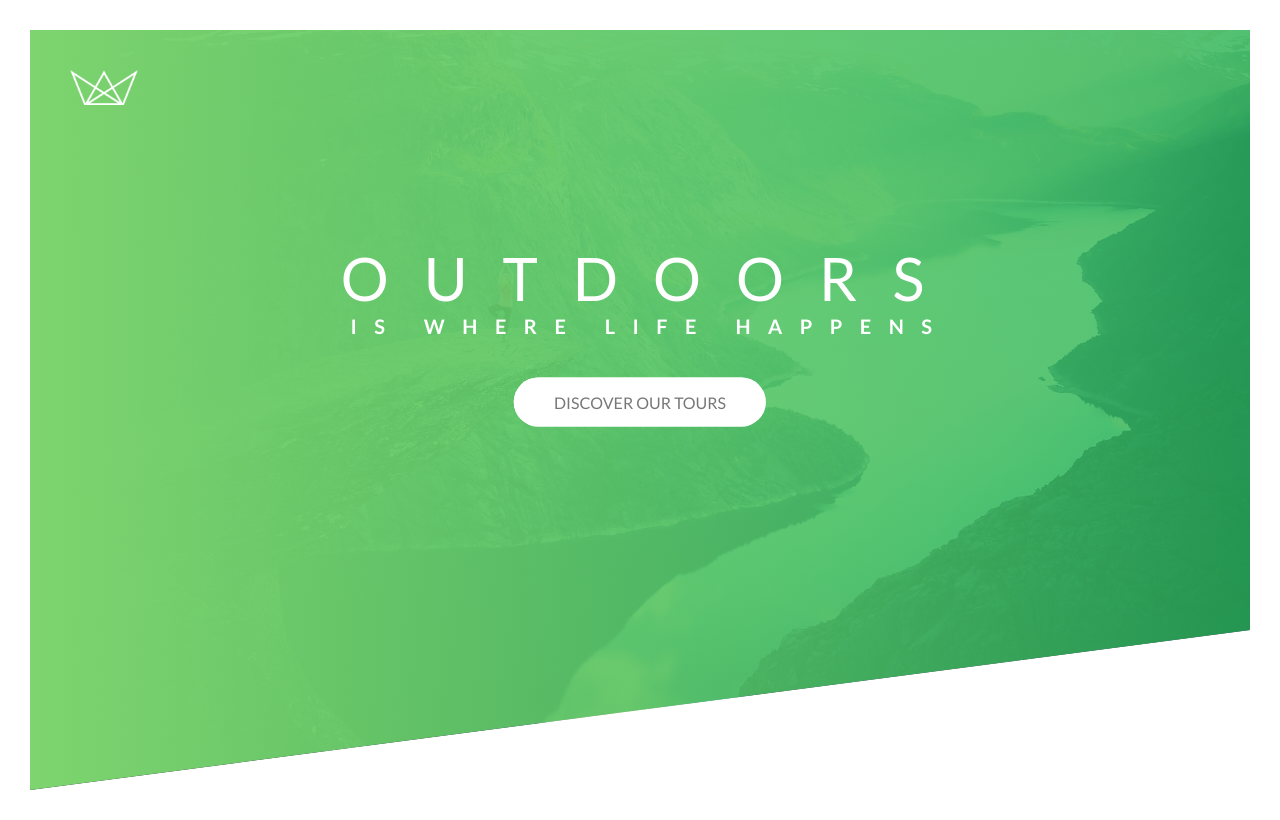
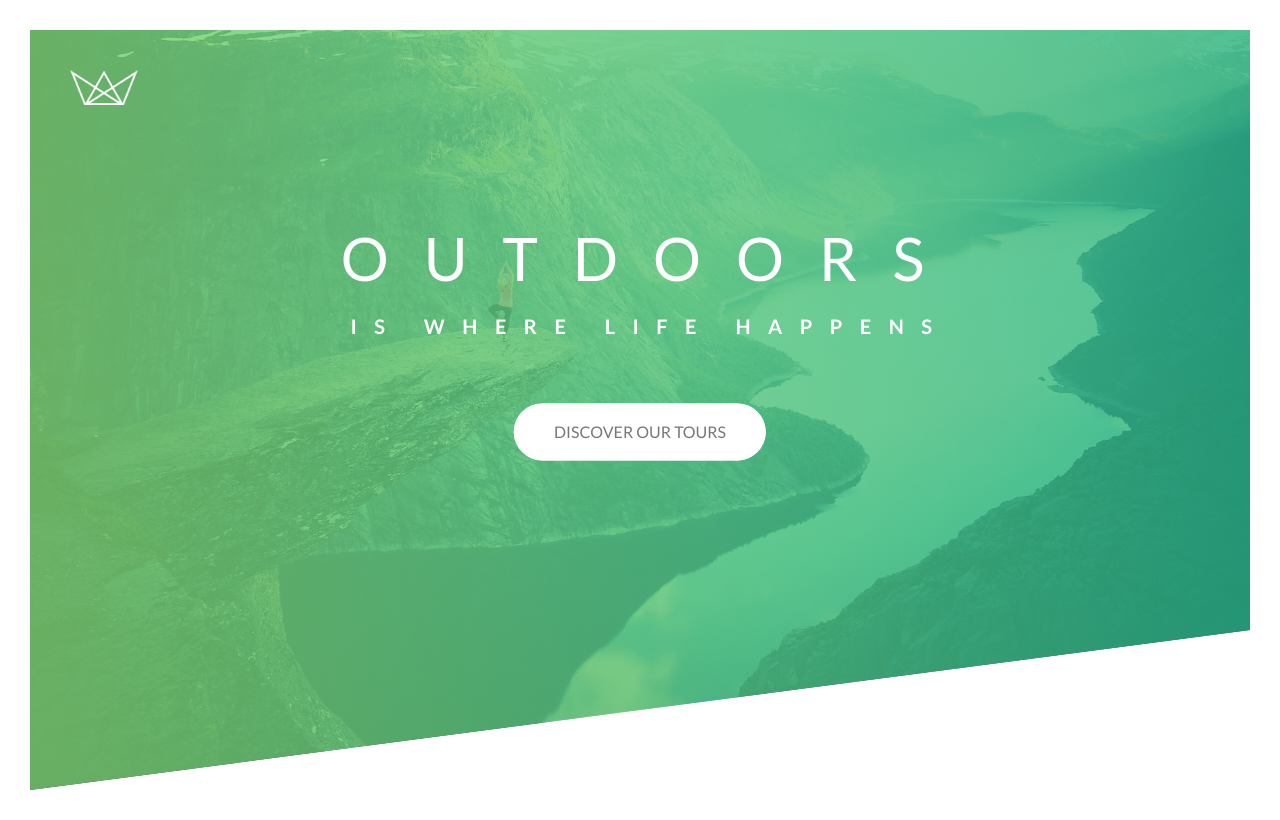
Before and after one commit to saeed1986/Natours, a website: page index.html in a window 1280 px wide. Drawn offline with Linux system fonts and the light colour scheme.

Commit message:
node-packages added

```diff
--- a/index.html
+++ b/index.html
@@ -8,20 +8,20 @@
     <!-- <link rel="stylesheet" href="css/icon-font.css"> -->
     <link rel="stylesheet" href="css/style.css">
     <link rel="shortcut icon" type="image/png" href="img/favicon.png">
-    <title>Natours | Exciting tours for adventurous people</title>
+    <title> Natours | Exciting tours for adventurous people</title>
 </head>
 
 <body>
     <header class="header">
-        <div class="logo-box">
-            <img src="/img/logo-white.png" alt="Logo" class="logo">
+        <div class="header__logo-box">
+            <img src="/img/logo-white.png" alt="Logo" class="header__logo">
         </div>
-        <div class="text-box">
+        <div class="header__text-box">
             <h1 class="heading-primary">
-                <span class="heading-primary-main">Outdoors</span>
-                <span class="heading-primary-sub">is where life happens</span>
+                <span class="heading-primary--main">Outdoors</span>
+                <span class="heading-primary--sub">is where life happens</span>
             </h1>
-            <a href="#" class="btn btn-white">Discover our tours</a>
+            <a href="#" class="btn btn--white btn--animated">Discover our tours</a>
         </div>
     </header>
 </body>
--- /dev/null
+++ b/sass/main.scss
@@ -0,0 +1,191 @@
+$color-primary: #55c57a;
+$color-primary-light: #7ed56f;
+$color-primary-dark: #28b485;
+$color-grey-dark: #777;
+$color-white:white;
+
+*,
+*::after,
+*::before {
+    padding: 0;
+    margin: 0;
+    box-sizing: inherit;
+}
+
+html {
+    font-size: 62.5%;
+}
+
+body {
+    font-family: "Lato", sans-serif;
+    font-weight: 400;
+    // font-size: 16px; // we will change it later to rem
+    line-height: 1.7;
+    color: $color-grey-dark;
+    padding: 3rem;
+    box-sizing: border-box;
+}
+
+.header {
+    height: 95vh;
+    background-image: linear-gradient(to right,
+            rgba($color-primary-light, 0.8),
+            rgba($color-primary-dark, 0.8)),
+        url(../img/hero.jpg);
+    background-size: cover;
+    background-position: top; // it seems that it does nothing but actually it works
+    -webkit-clip-path: polygon(0 0, 100% 0, 100% 75vh, 0 100%);
+    clip-path: polygon(0 0, 100% 0, 100% 75vh, 0 100%);
+    position: relative;
+}
+
+.header__logo-box {
+    position: absolute;
+    top: 4rem;
+    left: 4rem;
+}
+
+.header__logo {
+    height: 3.5rem;
+}
+
+// .logo:hover {
+//     animation: moveInRight 1s ease-out;
+// }
+
+.header__text-box {
+    position: absolute;
+    top: 40%;
+    left: 50%;
+    transform: translate(-50%, -50%);
+    text-align: center; // added for positioning the btn in the center of the text-box
+}
+
+.heading-primary {
+    margin-bottom: 4rem;
+    color: $color-white;
+    text-transform: uppercase;
+    backface-visibility: hidden; // for resolving the jumping problem for animation
+    margin-bottom: 6rem;
+}
+
+.heading-primary--main {
+    padding-left: 2rem;
+    display: block;
+    font-size: 6rem;
+    font-weight: 400;
+    letter-spacing: 3.5rem;
+    animation: moveInLeft 1s ease-out;
+    // animation-name: moveInLeft;
+    // animation-duration: 5s;
+    // animation-timing-function: ease-out;
+    // animation-delay: 3s;
+    // animation-iteration-count: 3;
+}
+
+.heading-primary--sub {
+    padding-left: 2rem;
+    display: block;
+    font-size: 2rem;
+    font-weight: 700;
+    letter-spacing: 1.75rem;
+    animation: moveInRight 1s ease-out;
+}
+
+@keyframes moveInLeft {
+    0% {
+        opacity: 0;
+        transform: translateX(-10rem);
+    }
+
+    80% {
+        transform: translateX(1rem);
+    }
+
+    100% {
+        opacity: 1;
+        transform: translateX(0rem);
+    }
+}
+
+@keyframes moveInRight {
+    0% {
+        opacity: 0;
+        transform: translateX(10rem);
+    }
+
+    80% {
+        transform: translateX(-1rem);
+    }
+
+    100% {
+        opacity: 1;
+        transform: translateX(0rem);
+    }
+}
+
+@keyframes moveInBottom {
+    0% {
+        opacity: 0;
+        transform: translateY(3rem);
+    }
+
+    100% {
+        opacity: 1;
+        transform: translate(0);
+    }
+}
+
+.btn:link,
+.btn:visited {
+    text-transform: uppercase;
+    text-decoration: none;
+    padding: 1.5rem 4rem;
+    display: inline-block;
+    border-radius: 10rem;
+    transition: all .2s;
+    position: relative;
+    font-size: 1.6rem;
+}
+
+.btn:hover {
+    transform: translateY(-3px);
+    box-shadow: 0 1rem 2rem rgba(0, 0, 0, .2);
+}
+
+.btn:active {
+    transform: translateY(-1px);
+    box-shadow: 0 .5rem 1rem rgba(0, 0, 0, .2);
+}
+
+.btn--white {
+    background-color: #fff;
+    color: #777;
+}
+
+.btn::after {
+    content: "";
+    display: inline-block;
+    height: 100%;
+    width: 100%;
+    border-radius: 10rem;
+    position: absolute;
+    top: 0;
+    left: 0;
+    z-index: -1;
+    transition: all .4s;
+}
+
+.btn--white::after {
+    background-color: $color-white;
+}
+
+.btn:hover::after {
+    transform: scaleX(1.4) scaleY(1.6);
+    opacity: 0;
+}
+
+.btn--animated {
+    animation: moveInBottom .5s ease-out .75s;
+    animation-fill-mode: backwards;
+}
```
Also changed, not shown: package.json (added, +23 -0 lines), css/style.css, 1 other file.
